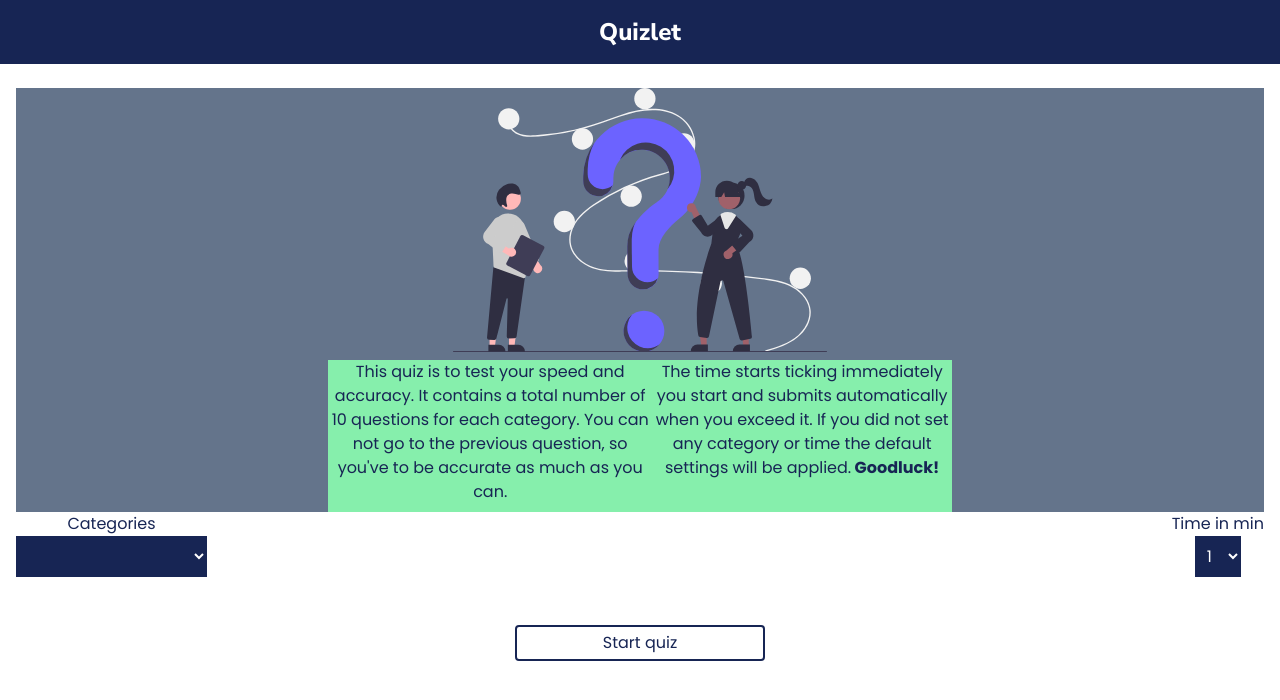
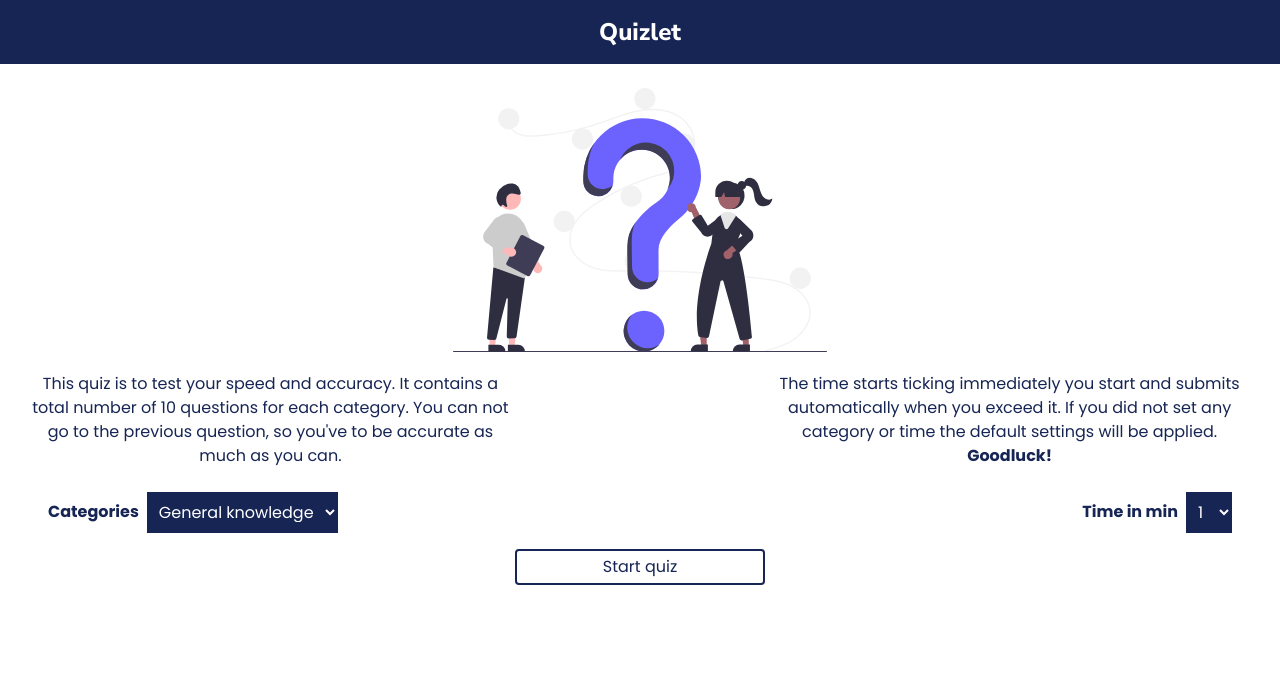
Before and after one commit to Davidmide02/quizlet, a React (Vite) app: page /setquiz in a window 1280 px wide. Shown: the top 700 px of the page. Built offline with nearby package versions, Linux system fonts and the light colour scheme; the HTML template or start-up script is replaced by a standard one.

Commit message:
category working

```diff
--- a/src/App.jsx
+++ b/src/App.jsx
@@ -2,29 +2,17 @@
 import "./App.css";
 import Header from "./components/header";
 import Home from "./components/home";
-import Button from "./components/button/button";
 import Question from "./components/question";
 import Result from "./components/result";
 import { Routes, Route } from "react-router-dom";
 import NotFound from "./notFound";
 import Setquiz from "./setquiz";
 
-function App() {
+const App = () => {
   const [user, setUser] = useState(null);
-  // const timeObject = new Date().setMinutes(2);
-  // console.log(timeObject);
-  // // counter timer
-
-  // const newDate = new Date();
-  // const year = newDate.getFullYear();
-  // const month = newDate.getMonth();
-  // const day = newDate.getDay();
-  // const min = newDate.getMinutes();
-  // const sec = newDate.getSeconds();
-  // // newDate.getUTCDay()
-  // const next = newDate.getDate();
-  // console.log(next);
-  // console.log(year +':'+month + ':' +day+ ':' + min +':'+ sec);
+  const [questionCategory, setQuestionCategory] = useState(
+    "https://opentdb.com/api.php?amount=10&category=9&difficulty=easy&type=multiple"
+  );
 
   return (
     <>
@@ -32,14 +20,30 @@
       <main className="body h-screen text-center text-blue-950 font-nato pt-2 flex flex-col justify-center items-center">
         <Routes>
           <Route path="/" element={<Home setUser={setUser} user={user} />} />
-          <Route path="/setquiz" element={<Setquiz />} />
-          <Route path="/question" element={<Question />} />
+          <Route
+            path="/setquiz"
+            element={
+              <Setquiz
+                setQuestionCategory={setQuestionCategory}
+                questionCategory={questionCategory}
+              />
+            }
+          />
+          <Route
+            path="/question"
+            element={
+              <Question
+                setQuestionCategory={setQuestionCategory}
+                questionCategory={questionCategory}
+              />
+            }
+          />
           <Route path="/result" element={<Result user={user} />} />
           <Route path="*" element={<NotFound />} />
         </Routes>
       </main>
     </>
   );
-}
+};
 
 export default App;
--- /dev/null
+++ b/src/components/fetchquestions.jsx
@@ -0,0 +1,25 @@
+import { useEffect } from "react";
+
+const useFetch = () => {
+  const [questions, setQuestions] = useState(null);
+
+//   helper function to fetch question from api
+  const fetchData = async () => {
+    const response = await fetch(
+      "https://opentdb.com/api.php?amount=10&category=9&difficulty=easy&type=multiple"
+    );
+    const data = await response.json();
+    setQuestions(data.results);
+    console.log(data);
+    console.log(questions.length);
+
+  };
+
+  useEffect(() => {
+    fetchData();
+  }, []);
+
+  return questions;
+};
+
+export default useFetch;
--- a/src/components/question.jsx
+++ b/src/components/question.jsx
@@ -1,73 +1,39 @@
 import { useEffect, useState } from "react";
 import Button from "./button/button";
-// https://opentdb.com/api.php?amount=10&category=9&difficulty=easy&type=multiple  general knowledge
-// https://opentdb.com/api.php?amount=10&category=31&difficulty=easy&type=multiple anime
-// https://opentdb.com/api.php?amount=10&category=18&difficulty=easy&type=multiple computer
-// https://opentdb.com/api.php?amount=10&category=17&difficulty=easy&type=multiple science
 
-const questiondb = [
-  {
-    ques: "what is you 1",
-    id: 1,
-    opts: ["A Hello", "B Okay", "C alright", "D Lastly"],
-    ans: "B",
-  },
-  {
-    ques: "what is you 2",
-    id: 2,
-    opts: ["A Hello", "B Okay", "C alright", "D Lastly"],
-    ans: "B",
-  },
-  {
-    ques: "what is you 3",
-    id: 3,
-    opts: ["A Hello", "B Okay", "C alright", "D Lastly"],
-    ans: "B",
-  },
-];
-// "https://opentdb.com/api.php?amount=10&category=9&difficulty=easy&type=multiple"
-const Question = () => {
+const Question = ({ questionCategory }) => {
   const [indexNum, setIndexNum] = useState(0);
-  const [quizData, setQuizData] = useState(null);
+  const [questions, setQuestions] = useState(null);
+
+  //   helper function to fetch question from api
+  const fetchData = async () => {
+    const response = await fetch(questionCategory);
+    const data = await response.json();
+    console.log(data);
+    setQuestions(data.results);
+  };
 
   useEffect(() => {
     fetchData();
   }, []);
-  const fetchData = async () => {
-    const response = await fetch("https://the-trivia-api.com/v2/questions");
-    const data = await response.json();
-    setQuizData(data);
-    console.log(data.length);
-  };
 
   function handlemark(params) {
     console.log(params);
-    if (indexNum < quizData.length) {
+    if (indexNum < questions.length) {
       setIndexNum(indexNum + 1);
       console.log(indexNum);
       return indexNum;
     } else alert("quest over bitch!");
   }
-  if (quizData !== null) {
+  if (questions !== null) {
     return (
       <>
         <div className="qusestion md:w-[50%] m-auto pt-4">
           <div className="ques p-4 border-2 border-blue-950 rounded-lg text-2xl mb-3">
-            {/* {quizData.results[indexNum].question} */}
-            {quizData[indexNum].question.text}
+            {questions[indexNum].question}
           </div>
           <div className="btn flex flex-col gap-2 mb-2">
-            {/* {quizData.results[indexNum].incorrect_answers.map((opt) => (
-              <Button
-                className={"bg-blue-950 p-4 rounded-lg text-white"}
-                Children={opt}
-                key={opt}
-                handleClick={() => {
-                  handlemark(opt);
-                }}
-              />
-            ))} */}
-            {quizData[indexNum].incorrectAnswers.map((opt) => (
+            {questions[indexNum].incorrect_answers.map((opt) => (
               <Button
                 className={"bg-blue-950 p-4 rounded-lg text-white"}
                 Children={opt}
@@ -80,21 +46,12 @@
 
             <Button
               className={"bg-blue-950 p-4 rounded-lg text-white"}
-              Children={quizData[indexNum].correctAnswer}
-              key={quizData[indexNum].correctAnswer}
+              Children={questions[indexNum].correct_answer}
+              key={questions[indexNum].correct_answer}
               handleClick={() => {
-                handlemark(quizData[indexNum].correctAnswer);
+                handlemark(questions[indexNum].correct_answer);
               }}
             />
-
-            {/* <Button
-              className={"bg-blue-950 p-4 rounded-lg text-white"}
-              Children={quizData.results[indexNum].correct_answer}
-              key={quizData.results[indexNum].correct_answer}
-              handleClick={() => {
-                handlemark(quizData.results[indexNum].correct_answer);
-              }}
-            /> */}
           </div>
         </div>
         ;
--- a/src/setquiz.jsx
+++ b/src/setquiz.jsx
@@ -3,76 +3,63 @@
 import quesIcon from "/src/assets/undraw_questions_re_1fy7.svg";
 import { useState } from "react";
 
-const Setquiz = () => {
-  // const [tst, settst] = useState(null);
-
+const Setquiz = ({ setQuestionCategory }) => {
   const category = [
     {
-      title: "",
-      qs: "",
+      title: "General knowledge",
+      qs: "https://opentdb.com/api.php?amount=10&category=9&difficulty=easy&type=multiple",
     },
     {
       title: "Anime",
-      qs: "opentdb.com/api.php?amount=10&category=31&difficulty=easy&type=multiple",
+      qs: "https://opentdb.com/api.php?amount=10&category=31&difficulty=easy&type=multiple",
     },
 
     {
-      title: "General knowledge",
-      qs: "opentdb.com/api.php?amount=10&category=9&difficulty=easy&type=multiple",
-    },
-    {
       title: "Science",
-      qs: "opentdb.com/api.php?amount=10&category=17&difficulty=easy&type=multiple",
+      qs: "https://opentdb.com/api.php?amount=10&category=17&difficulty=easy&type=multiple",
     },
 
     {
       title: "Computer",
-      qs: "opentdb.com/api.php?amount=10&category=18&difficulty=easy&type=multiple",
+      qs: "https://opentdb.com/api.php?amount=10&category=18&difficulty=easy&type=multiple",
     },
   ];
   const timeNum = [1, 2, 3];
 
-  // const handleOpt = (x) => {
-  //   console.log(x);
-  //   alert(x)
-  // };
-  function handleOpt(params) {
-    alert("okat");
-    console.log(params);
-    console.log(tst);
-  }
-
   return (
-    <div className="setquiz p-4 font-poppin h-screen ">
-      <div className="text-center m-auto flex flex-col gap-2 items-center bg-slate-500">
-        <img src={quesIcon} alt="img" className="w-[50%] md:w-[30%]" />
-        <div className="texts bg-green-300 flex justify-between w-[50%]">
-          <p className="mb-2">
+    <div className="setquiz p-4 font-poppin h-screen">
+      <div className="text-center">
+        <img src={quesIcon} alt="img" className="w-[50%] md:w-[30%] m-auto" />
+        <div className="texts flex flex-col items-center mt-3 gap-2 p-2 justify-center md:flex-row md:justify-between">
+          <p className="md:w-[40%]">
             This quiz is to test your speed and accuracy. It contains a total
             number of 10 questions for each category. You can not go to the
             previous question, so you've to be accurate as much as you can.
           </p>
 
-          <p>
+          <p className="md:w-[40%]">
             The time starts ticking immediately you start and submits
             automatically when you exceed it. If you did not set any category or
             time the default settings will be applied.
             <span className=" font-bold "> Goodluck!</span>
           </p>
         </div>
-      </div>
 
-      <div className="div grid grid-cols-1 justify-center items-center gap-10">
-        <div className="sele flex justify-evenly gap-4 mb-2 md:justify-between">
-          <div>
-            <p>Categories</p>
+        {/* selects and start button container */}
+        <div className="container m-auto">
+          <div className="sele flex flex-col md:gap-4 md:p-2 md:flex-row md:justify-between">
+            <div className="p-2 mx-4 flex items-center justify-between">
+              <p className="font-bold md:mr-2">Categories</p>
 
               <select
                 name=""
                 id=""
                 className="text-white bg-blue-950 outline-none p-2 font-poppin"
                 placeholder="category"
-              onChange={(e) => console.log(e.target.value)}
+                onChange={(e) => {
+                  setQuestionCategory(e.target.value);
+                  console.log(e.target.value);
+                }}
               >
                 {category.map((cate) => (
                   <option key={cate.title} className="p-2" value={cate.qs}>
@@ -82,27 +69,21 @@
               </select>
             </div>
 
-          <div>
-            <p>Time in min</p>
+            <div className="p-2 mx-4 flex items-center justify-between">
+              <p className="font-bold md:mr-2">Time in min</p>
               <select
                 name=""
                 id=""
                 className="text-white bg-blue-950 outline-none p-2"
               >
                 {timeNum.map((num) => (
-                <option
-                  key={num}
-                  onClick={() => {
-                    handleOpt(num);
-                  }}
-                >
+                  <option key={num} onClick={() => {}}>
                     {num}
                   </option>
                 ))}
               </select>
             </div>
           </div>
-
           <Link to={"/question"}>
             <Button
               Children={"Start quiz"}
@@ -113,6 +94,7 @@
           </Link>
         </div>
       </div>
+    </div>
   );
 };
 
```
Also changed, not shown: 1 other file (tests, documents, lock files or other folders). Lines whose indentation alone changed are shown as unchanged.
